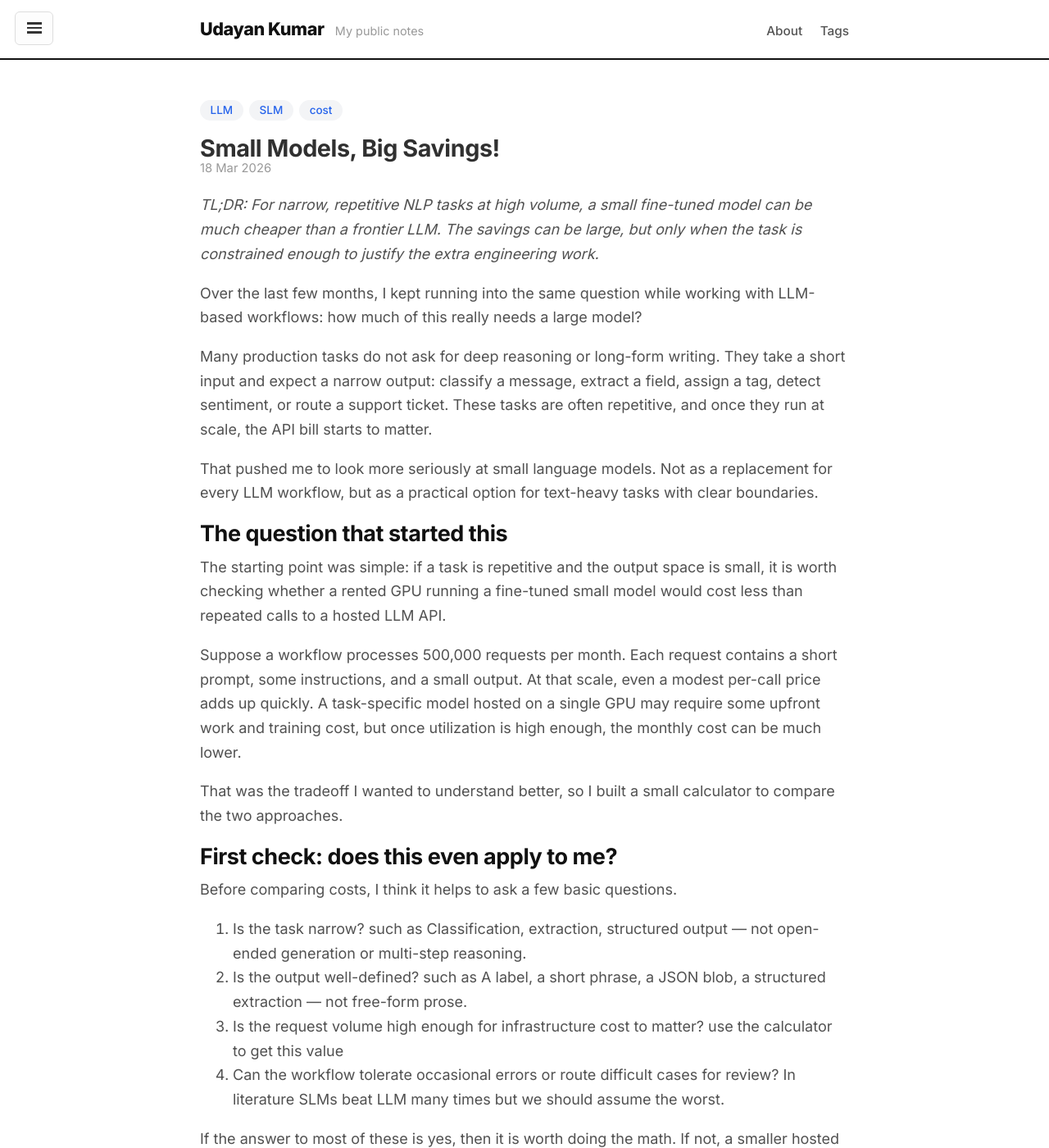
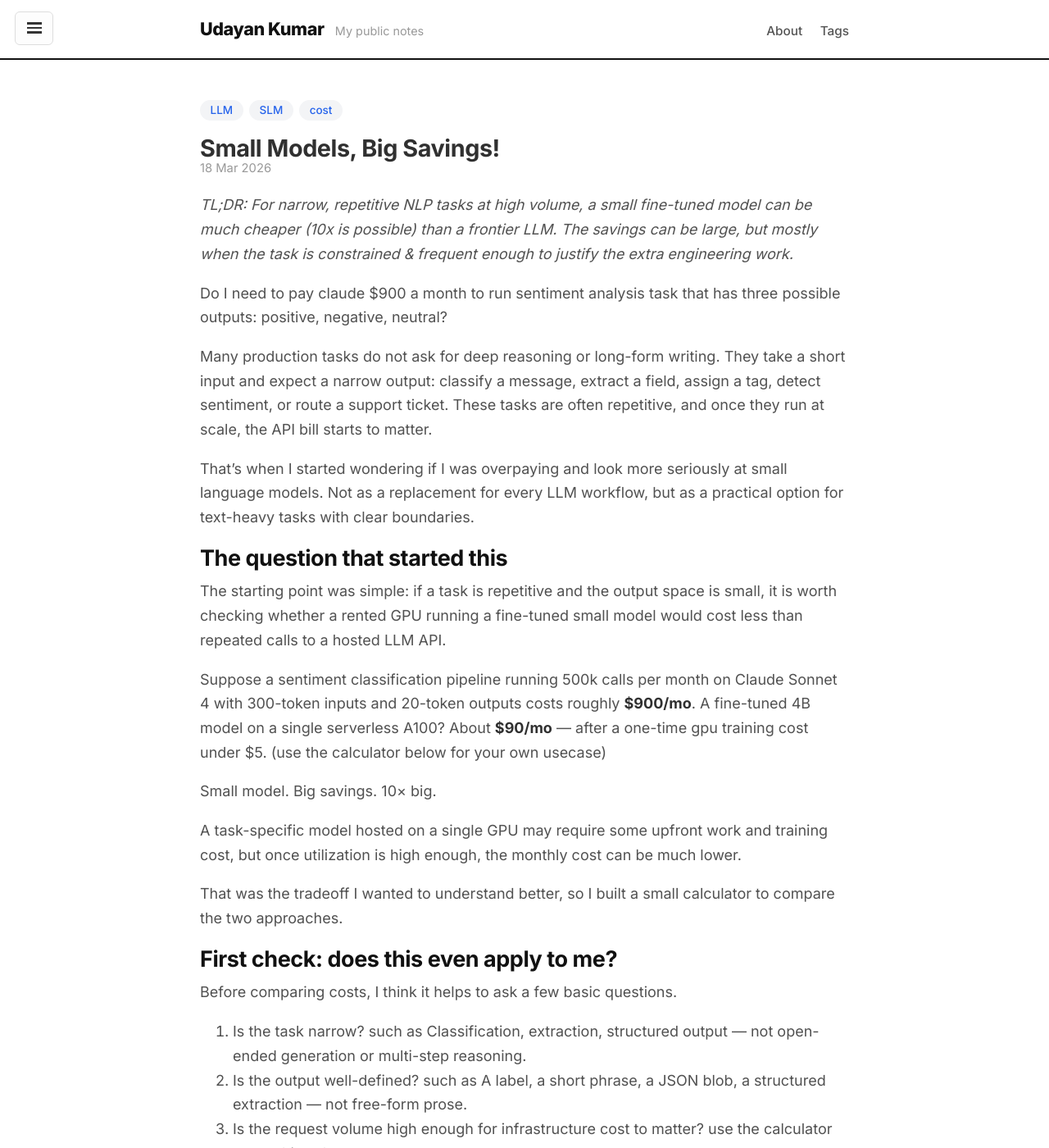
Before and after one commit to udayankumar/udayankumar.github.io, a Jekyll site: the page built from _posts/2026-03-18-using-slm.md, in a window 1280 px wide and 1400 px high. Shown: the whole window at 82% size. Built offline with Jekyll 4.4.1, drawn with Linux system fonts in a browser that asks for light colours; comment, search, counter and statistics services are not loaded; some of the changed text lies outside the part shown.

Commit message:
a few more nit picks

```diff
--- a/_posts/2026-03-18-using-slm.md
+++ b/_posts/2026-03-18-using-slm.md
@@ -5,19 +5,23 @@
 tags: [LLM, SLM, cost]
 ---
 
-*TL;DR: For narrow, repetitive NLP tasks at high volume, a small fine-tuned model can be much cheaper than a frontier LLM. The savings can be large, but only when the task is constrained enough to justify the extra engineering work.*
+*TL;DR: For narrow, repetitive NLP tasks at high volume, a small fine-tuned model can be much cheaper (10x is possible) than a frontier LLM. The savings can be large, but mostly when the task is constrained & frequent enough to justify the extra engineering work.*
 
-Over the last few months, I kept running into the same question while working with LLM-based workflows: how much of this really needs a large model?
+Do I need to pay claude $900 a month to run sentiment analysis task that has three possible outputs: positive, negative, neutral?
 
 Many production tasks do not ask for deep reasoning or long-form writing. They take a short input and expect a narrow output: classify a message, extract a field, assign a tag, detect sentiment, or route a support ticket. These tasks are often repetitive, and once they run at scale, the API bill starts to matter.
 
-That pushed me to look more seriously at small language models. Not as a replacement for every LLM workflow, but as a practical option for text-heavy tasks with clear boundaries.
+That's when I started wondering if I was overpaying and look more seriously at small language models. Not as a replacement for every LLM workflow, but as a practical option for text-heavy tasks with clear boundaries.
 
 ## The question that started this
 
 The starting point was simple: if a task is repetitive and the output space is small, it is worth checking whether a rented GPU running a fine-tuned small model would cost less than repeated calls to a hosted LLM API.
 
-Suppose a workflow processes 500,000 requests per month. Each request contains a short prompt, some instructions, and a small output. At that scale, even a modest per-call price adds up quickly. A task-specific model hosted on a single GPU may require some upfront work and training cost, but once utilization is high enough, the monthly cost can be much lower.
+Suppose a sentiment classification pipeline running 500k calls per month on Claude Sonnet 4 with 300-token inputs and 20-token outputs costs roughly **$900/mo**. A fine-tuned 4B model on a single serverless A100? About **$90/mo** — after a one-time gpu training cost under $5. (use the calculator below for your own usecase)
+
+Small model. Big savings. 10× big.
+
+A task-specific model hosted on a single GPU may require some upfront work and training cost, but once utilization is high enough, the monthly cost can be much lower.
 
 That was the tradeoff I wanted to understand better, so I built a small calculator to compare the two approaches.
 
@@ -29,21 +33,21 @@
 1. Is the task narrow? such as Classification, extraction, structured output — not open-ended generation or multi-step reasoning.
 2. Is the output well-defined? such as A label, a short phrase, a JSON blob, a structured extraction — not free-form prose.
 3. Is the request volume high enough for infrastructure cost to matter? use the calculator to get this value
-4. Can the workflow tolerate occasional errors or route difficult cases for review? In literature SLMs beat LLM many times but we should assume the worst.
+4. Can the workflow tolerate occasional errors or route difficult cases for review? In literature, SLMs beat LLM many times but we should assume the worst.
 
 If the answer to most of these is yes, then it is worth doing the math. If not, a smaller hosted LLM tier is usually the simpler answer.
 
 
 ## The calculator I built
 
-The calculator compares the cost of calling an LLM API against the cost of fine-tuning and serving a small model on rented GPU infrastructure.
+The calculator compares the cost of calling a frontier LLM  against the cost of fine-tuning and serving a small model on rented GPU infrastructure.
 
 The main numbers to gather are:
 
 - average input and output tokens from a sample of real traffic
-- monthly request volume
-- approximate number of labeled examples available for training
-- expected GPU cost for training and serving
+- expected request volume
+- Cost & number of labeled examples needed for training.
+- expected GPU cost for training and serving (or you can use the defaults).
 
 For token counts, it is better to use real traffic than rough estimates. Prompt templates have a way of growing over time.
 
@@ -77,17 +81,17 @@
 - entity extraction from sales notes or forms
 - PII detection and redaction flagging
 
-The common thread is straightforward: narrow task, well-defined output, repetitive input, and high throughput.
+Narrow task, well-defined output, repetitive input, and high throughput.
 
 ## Where I landed
 
-I do not think small models are a universal answer, and I would not use them as a default recommendation. But for narrow, high-throughput NLP tasks, they seem much more practical than they are often given credit for.
+Small models are not the answer to most LLM problems. But for the ones they fit, they're embarrassingly cheaper. They're underrated — mostly because nobody writes about the boring tasks where they shine.
 
 The main insight for me was not that small models are somehow better than large ones. It is that many production workflows are simpler than the surrounding hype suggests. If the task is repetitive and the answer space is small, then using a very large model for every call can be an unnecessarily expensive choice.
 
-For that reason, I think small models deserve a place in the toolbox, especially for teams that already have labeled data and stable traffic. In those cases, the right comparison is not between an SLM and the full promise of LLMs. It is between two ways of solving a very specific, repetitive problem.
+So yeah — for the right task, a small model on a rented GPU just wins, especially for teams that already have labeled data and stable traffic. In those cases, the right comparison is not between an SLM and the full promise of LLMs. It is between two ways of solving a very specific, repetitive problem.
 
-I am still exploring this, and I expect the answer to vary by workload. But if the break-even is short and the task is narrow, the case is strong enough to justify a small proof of concept.
+I don't have this fully figured out yet. But if the break-even is short and the task is narrow, the case is strong enough to justify a small proof of concept.
 
 ## Notes
 
```
